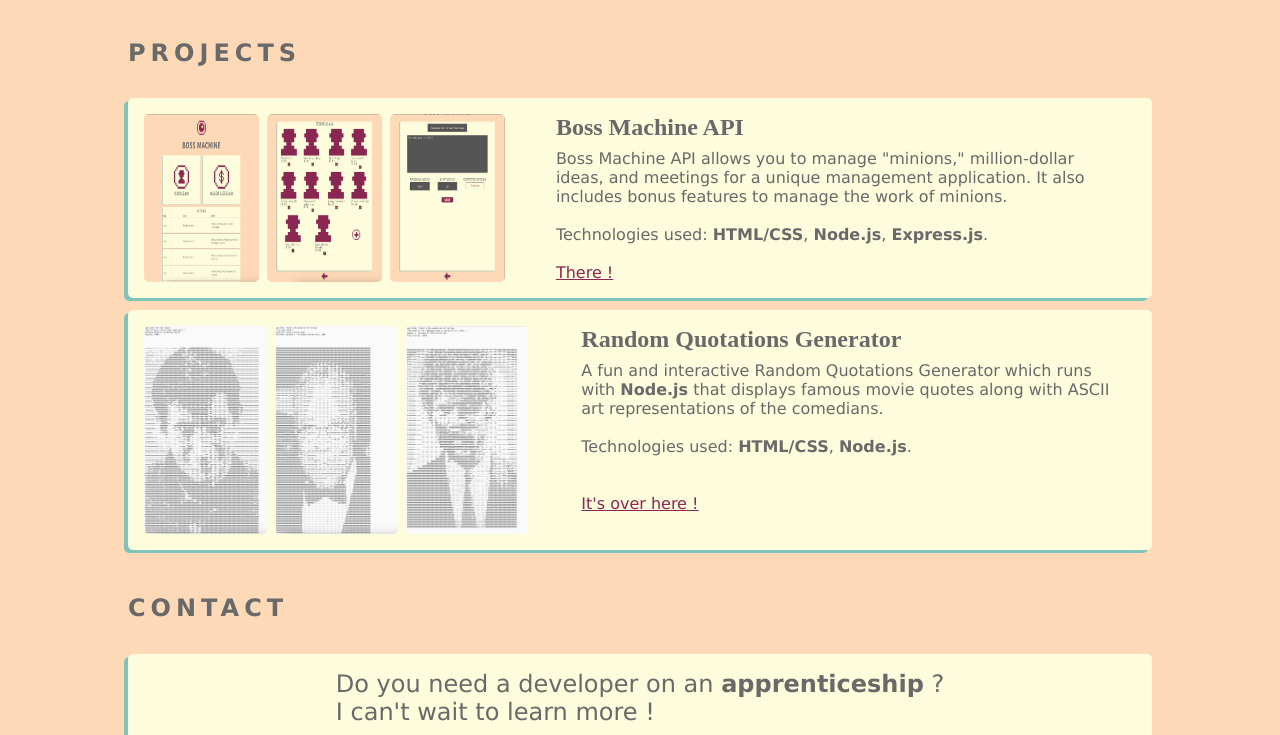
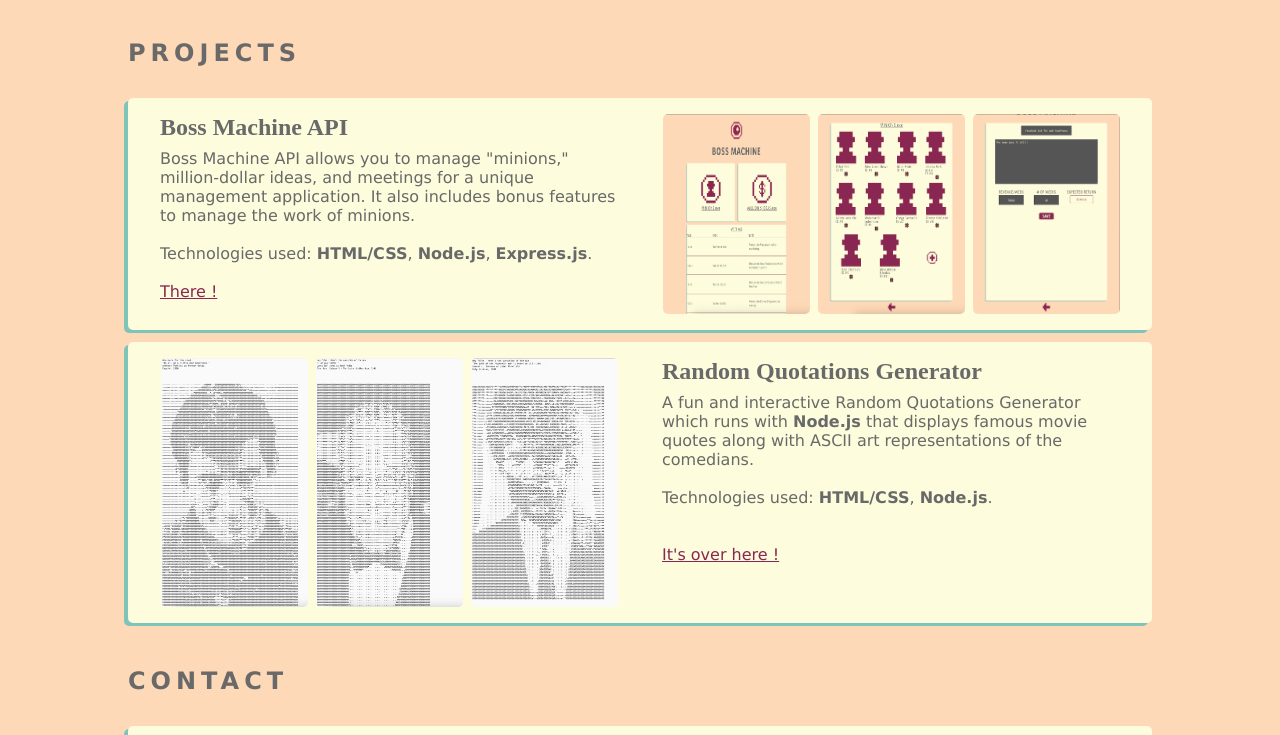
Before and after one commit to CM-F/portfolio, a plain HTML site: page index.html in a window 1280 px wide. Shown: the part 739-1474 px from the top of the page. Drawn offline with Linux system fonts and the light colour scheme; a web font is replaced by a local one.

Commit message:
change the project container in order to flip the order of article and images

```diff
--- a/resource/css/style.css
+++ b/resource/css/style.css
@@ -225,9 +225,12 @@ section {
 
 /* ---- PROJECTS ---- */
 
+
 .project-panel {
     justify-items: start;
     flex-wrap: wrap;
+    min-height: 200px;
+    width: 100%;
 }
 
 .project-panel a {
@@ -253,11 +256,20 @@ section {
     width: 100%;
     gap: .5rem;
     border-radius: 5px;
+    justify-content: center;
 }
 
 .project-images img {
     width: 30%;
     border-radius: 5px;
+    height: auto;
+}
+
+@media screen and (min-width: 1098px) {
+    .project.container:nth-child(even) {
+        flex-direction: row-reverse;
+    }
+
 }
 
 @media screen and (max-width: 1098px) and (min-width: 701px) {
```
